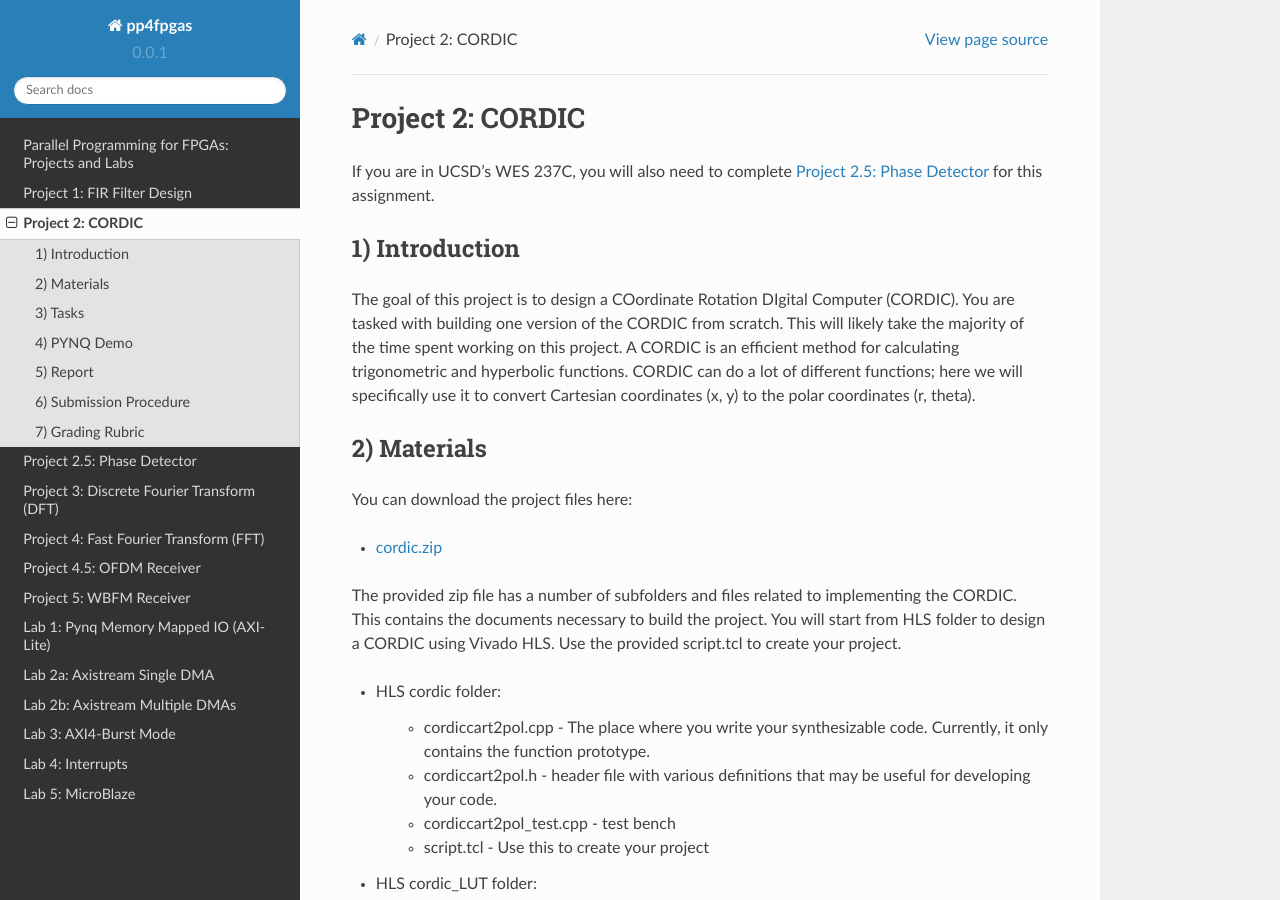
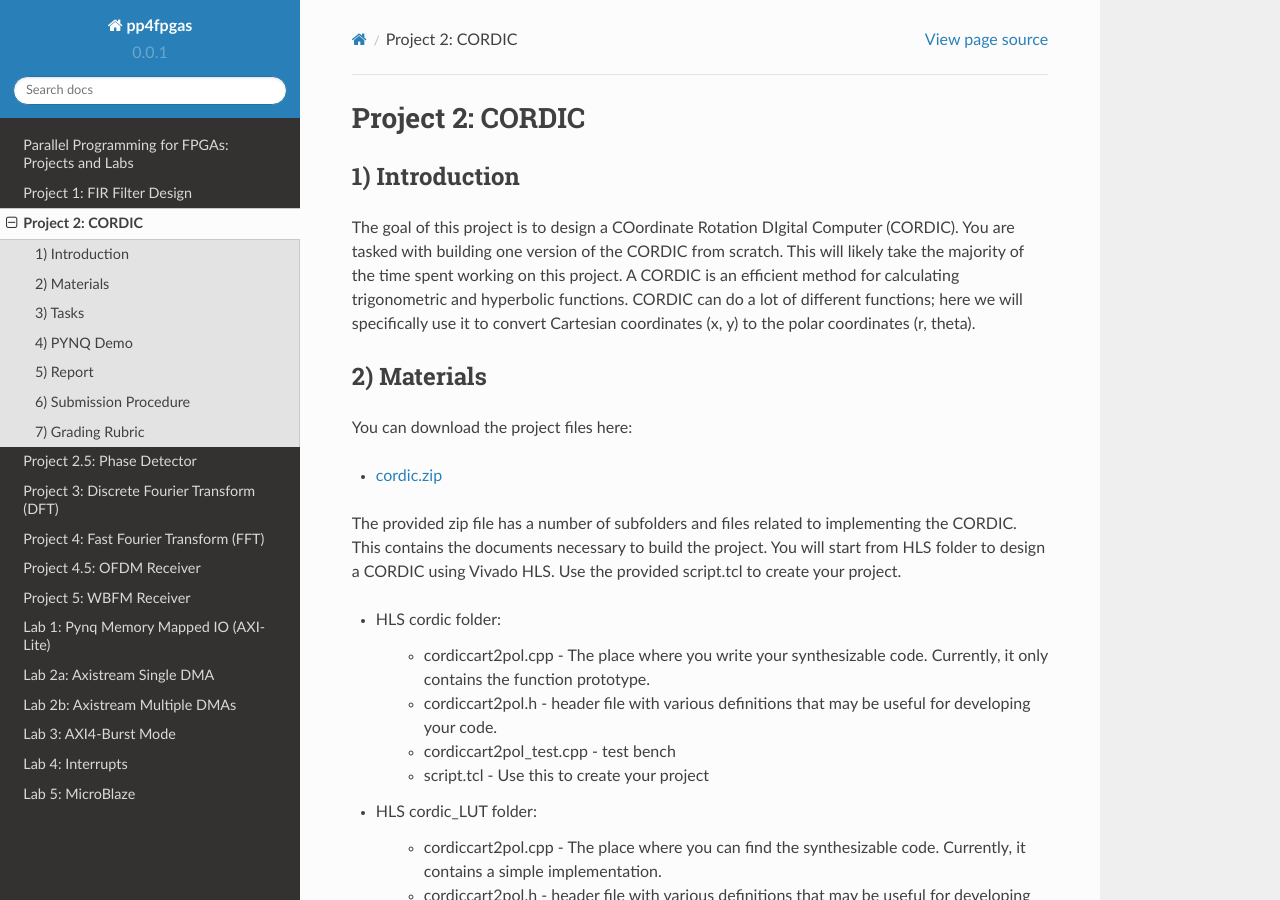
Before and after one commit to KastnerRG/Read_the_docs, a Sphinx documentation site: the page built from docs/project2.rst, in a window 1280 px wide and 900 px high. Built offline with Sphinx 7.4.7 and the Read the Docs theme 2.0.0, drawn with Linux system fonts in a browser that asks for light colours; some of the changed text lies outside the part shown.

Commit message:
Removed UCSD-specific instructions

```diff
--- a/docs/project2.5.rst
+++ b/docs/project2.5.rst
@@ -5,8 +5,6 @@
 
 Project 2.5: Phase Detector
 =========================================
-
-Required for UCSD's WES 237C, but not for UCSD's CSE 237C.
 
 1) Introduction
 -----------------
@@ -112,8 +110,6 @@
 6) Submission Procedure
 ----------------------
 
-Required for UCSD's WES 237C, but not for UCSD's CSE 237C.
-
 You must submit your code (and only your code, not other files). Your code should have everything in it so that we can synthesize it directly. This means that you should use pragmas in your code, and not use the GUI to insert optimization directives. We must be able to use what is provided (*.cpp, *.h files, and scripts) and directly synthesize it. We must be able to only import your source file and directly synthesize it. If you change test benches to answer questions, please submit them as well. You can assume that we have correctly set up the design environment (cordic_test.cpp, cordic.h, etc.).
 
 You must follow the file structure below. We use automated scripts to pull your data, so **DOUBLE CHECK** your file/folder names to make sure it corresponds to the instructions.
--- a/docs/project2.rst
+++ b/docs/project2.rst
@@ -5,8 +5,6 @@
 
 Project 2: CORDIC
 =========================================
-
-If you are in UCSD's WES 237C, you will also need to complete :doc:`Project 2.5: Phase Detector <project2.5>` for this assignment.
 
 1) Introduction
 --------------
@@ -86,8 +84,6 @@
 6) Submission Procedure
 -------------------------
 
-If you are in UCSD's WES 237C, you will also need to complete :doc:`Project 2.5: Phase Detector <project2.5>` for this assignment.
-
 You must submit your code (and only your code, not other files). Your code should have everything in it so that we can synthesize it directly. This means that you should use pragmas in your code, and not use the GUI to insert optimization directives. We must be able to use what is provided (*.cpp, *.h files, and *.tcl) and directly synthesize it. We must be able to only import your source file and directly synthesize it. If you change test benches to answer questions, please submit them as well. You can assume that we have correctly set up the design environment (cordic_test.cpp, cordic.h, etc.).
 
 You must follow the file structure below. We use automated scripts to pull your data, so **DOUBLE CHECK** your file/folder names to make sure it corresponds to the instructions.
--- a/docs/project4.5.rst
+++ b/docs/project4.5.rst
@@ -5,8 +5,6 @@
 
 Project 4.5: OFDM Receiver
 ==============================
-
-Required for UCSD's WES 237C, but not for UCSD's CSE 237C.
 
 1) Introduction
 ---------------
@@ -76,8 +74,6 @@
 6) Submission Procedure
 -----------------------
 
-Required for UCSD's WES 237C, but not for UCSD's CSE 237C.
-
 You must also submit your code (and only your code, not other files, not HLS project files). Your code should have everything in it so that we can synthesize it directly. This means that you should use pragmas in your code, and not use the GUI to insert optimization directives. We must be able to only import your source file and directly synthesize it. If you change test benches to answer questions, please submit them as well. You can assume that we have correctly set up the design environment (fft.cpp, fft.h, etc.).
 
 You must follow the file structure below. We use automated scripts to pull your data, so **DOUBLE CHECK** your file/folder names to make sure it corresponds to the instructions.
--- a/docs/project4.rst
+++ b/docs/project4.rst
@@ -5,8 +5,6 @@
 
 Project 4: Fast Fourier Transform (FFT)
 ==============================
-
-If you are in UCSD's WES 237C, you will also need to complete :doc:`Project 4.5: OFDM Receiver <project4.5>` for this assignment.
 
 1) Introduction
 ---------------
@@ -131,8 +129,6 @@
 6) Submission Procedure
 -----------------------
 
-If you are in UCSD's WES 237C, you will also need to complete :doc:`Project 4.5: OFDM Receiver <project4.5>` for this assignment.
-
 You must also submit your code (and only your code, not other files, not HLS project files). Your code should have everything in it so that we can synthesize it directly. This means that you should use pragmas in your code, and not use the GUI to insert optimization directives. We must be able to only import your source file and directly synthesize it. If you change test benches to answer questions, please submit them as well. You can assume that we have correctly set up the design environment (fft.cpp, fft.h, etc.).
 
 You must follow the file structure below. We use automated scripts to pull your data, so **DOUBLE CHECK** your file/folder names to make sure it corresponds to the instructions.
```
